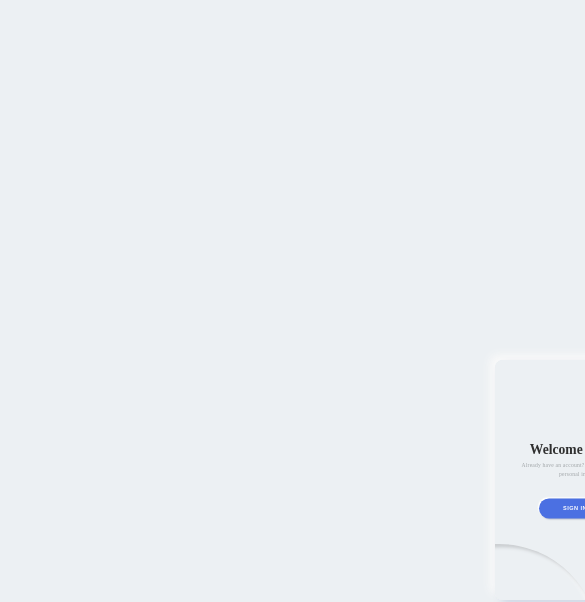
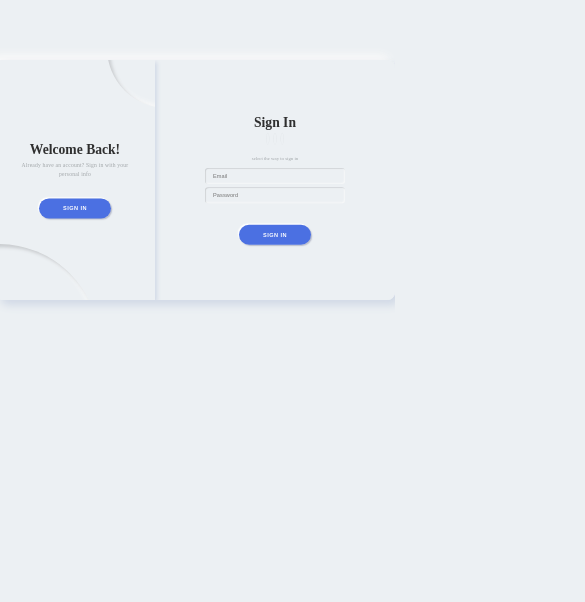
Before and after one commit to kalvinliang965/ABCD-LFP, a React (Vite) app in the folder client/: page / in a window 390 px wide. Shown: the part 242-844 px from the top of the page, 585 px wide, since content can reach past the window. Built offline with nearby package versions, Linux system fonts and the light colour scheme.

Commit message:
fix login page bugs and added some chinese common to explain what the f is going on

```diff
--- a/client/src/pages/Login.css
+++ b/client/src/pages/Login.css
@@ -6,9 +6,10 @@
 }
 
 body{
-  width: 100%;
-  height: 100%;
-  box-sizing: border-box;
+  width: 100vw;
+  height: 100vh;
+  margin: 0;
+  display: flex;
   justify-content: center;
   align-items: center;
   font-size:12px;
@@ -17,10 +18,7 @@ body{
 }
 
 .shell{
- position: absolute;
- left: 50%;
- top: 50%;
- transform: translate(-50%, -50%);
+  position: relative;
   width: 1000px;
   min-width: 1000px;
   min-height: 600px;
@@ -33,20 +31,23 @@ body{
 }
 
 @media (max-width: 1200px) {
-  .shell{
-    transform: scale(0.8);
+  .shell {
+    transform: translate(-50%, -50%) scale(0.8);
+    position: absolute;
+    left: 50%;
+    top: 50%;
   }
 }
 
 @media (max-width: 1000px) {
-  .shell{
-    transform: scale(0.6);
+  .shell {
+    transform: translate(-50%, -50%) scale(0.6);
   }
 }
 
 @media (max-width: 600px) {
-  .shell{
-    transform: scale(0.4);
+  .shell {
+    transform: translate(-50%, -50%) scale(0.4);
   }
 }
 
@@ -149,7 +150,7 @@ body{
 }
 
 .a-container{
-  left: 0;
+  left: calc(100% - 600px);
   z-index: 100;
 }
 
@@ -236,11 +237,12 @@ body{
 }
 
 .is-z{
-  z-index:200;
+  z-index:1;
   transition:1.25s;
 }
 
 .is-hidden{
+   /* 当元素带有is-hidden时，会隐藏元素 */
   opacity: 0;
   visibility: hidden;
   transition:0.25s;
@@ -248,6 +250,8 @@ body{
 }
 
 .is-gx{
+  /* 当元素带有is-gx时，会执行is-gx动画，这个动画在@keyframes is-gx中定义 */
+  /* 效果是，让组件在切换时有一个膨胀-缩回的动画效果*/
   animation: is-gx 1.25s;
 }
 
--- a/client/src/pages/Login.tsx
+++ b/client/src/pages/Login.tsx
@@ -3,7 +3,8 @@ import "./Login.css";
 
 const Login: React.FC = () => {
   useEffect(() => {
-    // 获取DOM元素
+    // 获取DOM元素，querySelector获取的是第一个元素，querySelectorAll获取的是所有元素
+    //我们为获取到的元素重新赋值，这样我们就可以使用这些元素了
     const switchCtn = document.querySelector("#switch-cnt") as HTMLElement;
     const switchC1 = document.querySelector("#switch-c1") as HTMLElement;
     const switchC2 = document.querySelector("#switch-c2") as HTMLElement;
@@ -11,32 +12,35 @@ const Login: React.FC = () => {
     const switchBtn = document.querySelectorAll(".switch-btn");
     const aContainer = document.querySelector("#a-container") as HTMLElement;
     const bContainer = document.querySelector("#b-container") as HTMLElement;
-    const allButtons = document.querySelectorAll(".submit");
+    const allButtons = document.querySelectorAll(".submit"); //只要带有submit类的按钮，都会触发这个函数
 
-    // 阻止表单默认提交行为
+    // 阻止表单默认提交行为，当用户点击登录或者注册按钮时，会触发这个函数
+    //默认情况下，当用户点击登录或者注册按钮时，会提交表单，从而刷新页面
+    //我们通过preventDefault()方法，阻止表单默认提交行为，从而实现表单不刷新页面
     const getButtons = (e: Event) => {
       e.preventDefault();
     };
 
-    // 切换表单动画
+    // 切换表单动画，当用户点击登录或者注册按钮时，会触发这个函数
+    //这个函数会切换一些css类，从而实现动画效果
     const changeForm = (e: Event) => {
       // 添加渐入动画
-      switchCtn.classList.add("is-gx");
+      switchCtn.classList.add("is-gx"); //给所有switch-cnt的元素添加is-gx类，is-gx会让组件在切换时有一个膨胀-缩回的动画效果
       setTimeout(() => {
-        switchCtn.classList.remove("is-gx");
+        switchCtn.classList.remove("is-gx"); //1.5秒后，移除is-gx类，从而实现动画效果
       }, 1500);
 
       // 切换表单显示
-      switchCtn.classList.toggle("is_txr"); // ← 改成下划线
-      switchCircle[0].classList.toggle("is_txr"); // ← 改成下划线
-      switchCircle[1].classList.toggle("is_txr"); // ← 改成下划线
+      switchCtn.classList.toggle("is_txr"); //给所有switch-cnt的元素添加is_txr类，is_txr会让组件在切换时有一个向右移动的动画效果
+      switchCircle[0].classList.toggle("is_txr"); //switchCircle[0]是第一个switch_circle元素，取决于你的html结构谁时第一个
+      switchCircle[1].classList.toggle("is_txr");
 
       // 切换内容显示
-      switchC1.classList.toggle("is-hidden");
-      switchC2.classList.toggle("is-hidden");
-      aContainer.classList.toggle("is_txl"); // ← 改成下划线
-      bContainer.classList.toggle("is_txl"); // ← 改成下划线
-      bContainer.classList.toggle("is-z");
+      switchC1.classList.toggle("is-hidden"); //给所有switch-c1的元素添加is-hidden类，is-hidden会让组件在切换时隐藏
+      switchC2.classList.toggle("is-hidden"); //给所有switch-c2的元素添加is-hidden类，is-hidden会让组件在切换时隐藏
+      aContainer.classList.toggle("is_txl"); //当元素带有is_txl时，会向左移动，aContainer是登录的容器,会向左移动
+      bContainer.classList.toggle("is_txl"); //当元素带有is_txl时，会向左移动，bContainer是注册的容器，会向左移动
+      bContainer.classList.toggle("is-z"); //当元素带有is-z时，会向右移动，bContainer是注册的容器，会向右移动
     };
 
     // 添加事件监听
@@ -51,7 +55,7 @@ const Login: React.FC = () => {
 
     addEventListeners();
 
-    // 卸载时移除监听
+    // 卸载时移除监听，如果不卸载，每次切换表单时，都会触发这个函数，造成内存泄漏
     return () => {
       for (let i = 0; i < allButtons.length; i++) {
         allButtons[i].removeEventListener("click", getButtons);
@@ -104,18 +108,21 @@ const Login: React.FC = () => {
       </div>
 
       <div className="switch" id="switch-cnt">
+        {" "}
+        {/* 这里是整个滑动的组件*/}
         <div className="switch_circle"></div>
         <div className="switch_circle switch_circle-t"></div>
-
         <div className="switch_container" id="switch-c1">
+          {" "}
+          {/* 这里是welcome滑动的组件*/}
           <h2 className="switch_title title">Welcome Back!</h2>
           <p className="switch_description description">
             Already have an account? Sign in with your personal info
           </p>
           <button className="switch_button button switch-btn">SIGN IN</button>
         </div>
-
         <div className="switch_container is-hidden" id="switch-c2">
+          {/*这里是注册滑动的组件*/}
           <h2 className="switch_title title">Hello Friend!</h2>
           <p className="switch_description description">
             Enter your personal details and start journey with us
```
Lines whose indentation alone changed are shown as unchanged.
